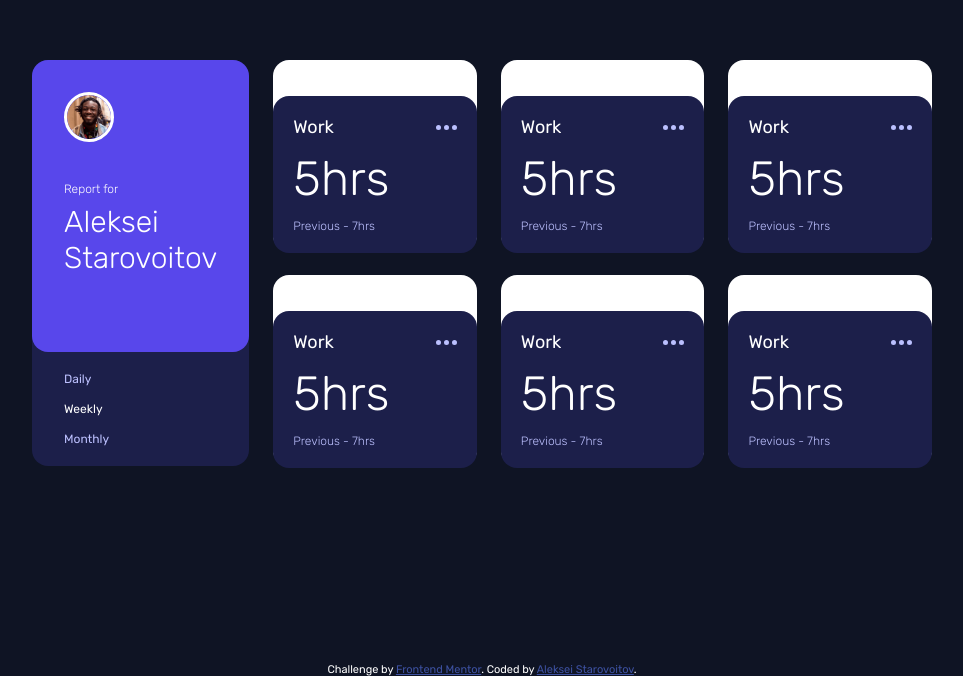
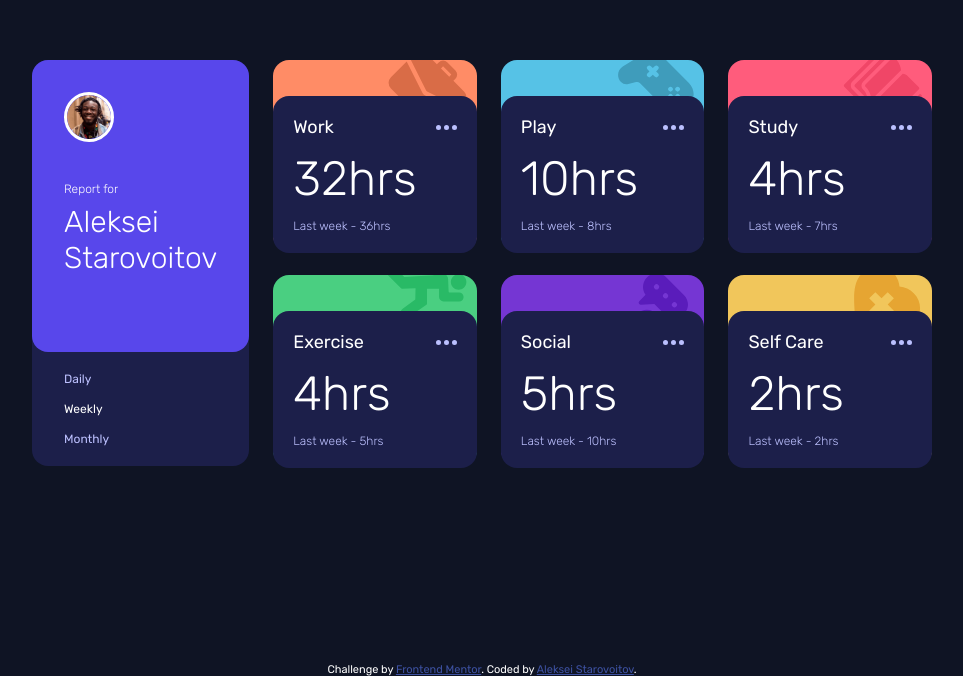
Before and after one commit to Aleksei-89ST/Time-tracking, a plain HTML site: page index.html in a window 1280 px wide. Shown: the part 137-813 px from the top of the page, without its empty margins (158-1121 px from the left). Drawn offline with Linux system fonts and the light colour scheme.

Commit message:
готово - заливаю на хостинг

```diff
--- a/app.js
+++ b/app.js
@@ -0,0 +1,93 @@
+async function getDashboardData(url = "/data.json") {
+  const response = await fetch(url);
+  const data = await response.json();
+
+  return data;
+}
+
+class DashboardItem {
+  static PERIODS = {
+    daily: "day",
+    weekly: "week",
+    monthly: "month",
+  };
+  // Создал конкректную карточку - куда её отправляю и в каком виде
+  constructor(data, container = ".dashboard__content", view = "weekly") {
+    this.data = data;
+    this.container = document.querySelector(container);
+    this.view = view;
+
+    this._createMarkup();
+  }
+
+  _createMarkup() {
+    const { title, timeframes } = this.data;
+
+    const id = title.toLowerCase().replace(/ /g, "-");
+    const { current, previous } = timeframes[this.view.toLowerCase()];
+
+    // По id формирую цвет по конкретному заголовку
+    this.container.insertAdjacentHTML(
+      "beforeend",
+      `
+            <div class="dashboard__item dashboard__item--${id}">
+                <article class="tracking-card">
+                    <header class="tracking-card__header">
+                        <h4 class="tracking-card__title">${title}</h4>
+                        <img class="tracking-card__menu" src="images/icon-ellipsis.svg" alt="menu">
+                    </header>
+                    <div class="tracking-card__body">
+                        <div class="tracking-card__time">
+                            ${current}hrs
+                        </div>
+                        <div class="tracking-card__prev-period">
+                            Last ${
+                              DashboardItem.PERIODS[this.view]
+                            } - ${previous}hrs
+                        </div>
+                    </div>
+                </article>
+            </div>
+        `
+    );
+
+    this.time = this.container.querySelector(
+      `.dashboard__item--${id} .tracking-card__time`
+    );
+    this.prev = this.container.querySelector(
+      `.dashboard__item--${id} .tracking-card__prev-period`
+    );
+  }
+  // метод принимает отображения на то - куда кликаю
+  changeView(view) {
+    this.view = view.toLowerCase();
+    const { current, previous } = this.data.timeframes[this.view.toLowerCase()];
+
+    this.time.innerText = `${current}hrs`;
+    this.prev.innerText = `Last ${
+      DashboardItem.PERIODS[this.view]
+    } - ${previous}hrs`;
+  }
+}
+
+document.addEventListener("DOMContentLoaded", () => {
+  // получил данные
+  getDashboardData().then((data) => {
+    //использовал данные - просто отрисовал и сохранил в отдельную колекцию
+    const activities = data.map((activity) => new DashboardItem(activity));
+
+    const selectors = document.querySelectorAll(".view-selector__item");
+    selectors.forEach((selector) =>
+      // обработчик события на клик - на кого бы не кликнули сделать активное состояние кнопки -обойди все их состояния и вызови изменения
+      selector.addEventListener("click", function () {
+        selectors.forEach((sel) =>
+          sel.classList.remove("view-selector__item--active")
+        );
+        selector.classList.add("view-selector__item--active");
+
+        const currentView = selector.innerText.trim().toLowerCase();
+        activities.forEach((activity) => activity.changeView(currentView));
+      })
+    );
+  });
+});
--- a/index.html
+++ b/index.html
@@ -47,104 +47,6 @@
             <div class="view-selector__item">Monthly</div>
           </div>
         </div>
-        <div class="dashboard__item">
-          <article class="tracking-card">
-            <header class="tracking-card__header">
-              <h4 class="tracking-card__title">Work</h4>
-              <img
-                class="tracking-card__menu"
-                src="images/icon-ellipsis.svg"
-                alt="menu"
-              />
-            </header>
-            <div class="tracking-card__body">
-              <div class="tracking-card__time">5hrs</div>
-              <div class="tracking-card__prev-period">Previous - 7hrs</div>
-            </div>
-          </article>
-        </div>
-
-        <div class="dashboard__item">
-          <article class="tracking-card">
-            <header class="tracking-card__header">
-              <h4 class="tracking-card__title">Work</h4>
-              <img
-                class="tracking-card__menu"
-                src="images/icon-ellipsis.svg"
-                alt="menu"
-              />
-            </header>
-            <div class="tracking-card__body">
-              <div class="tracking-card__time">5hrs</div>
-              <div class="tracking-card__prev-period">Previous - 7hrs</div>
-            </div>
-          </article>
-        </div>
-
-        <div class="dashboard__item">
-          <article class="tracking-card">
-            <header class="tracking-card__header">
-              <h4 class="tracking-card__title">Work</h4>
-              <img
-                class="tracking-card__menu"
-                src="images/icon-ellipsis.svg"
-                alt="menu"
-              />
-            </header>
-            <div class="tracking-card__body">
-              <div class="tracking-card__time">5hrs</div>
-              <div class="tracking-card__prev-period">Previous - 7hrs</div>
-            </div>
-          </article>
-        </div>
-        <div class="dashboard__item">
-          <article class="tracking-card">
-            <header class="tracking-card__header">
-              <h4 class="tracking-card__title">Work</h4>
-              <img
-                class="tracking-card__menu"
-                src="images/icon-ellipsis.svg"
-                alt="menu"
-              />
-            </header>
-            <div class="tracking-card__body">
-              <div class="tracking-card__time">5hrs</div>
-              <div class="tracking-card__prev-period">Previous - 7hrs</div>
-            </div>
-          </article>
-        </div>
-        <div class="dashboard__item">
-          <article class="tracking-card">
-            <header class="tracking-card__header">
-              <h4 class="tracking-card__title">Work</h4>
-              <img
-                class="tracking-card__menu"
-                src="images/icon-ellipsis.svg"
-                alt="menu"
-              />
-            </header>
-            <div class="tracking-card__body">
-              <div class="tracking-card__time">5hrs</div>
-              <div class="tracking-card__prev-period">Previous - 7hrs</div>
-            </div>
-          </article>
-        </div>
-        <div class="dashboard__item">
-          <article class="tracking-card">
-            <header class="tracking-card__header">
-              <h4 class="tracking-card__title">Work</h4>
-              <img
-                class="tracking-card__menu"
-                src="images/icon-ellipsis.svg"
-                alt="menu"
-              />
-            </header>
-            <div class="tracking-card__body">
-              <div class="tracking-card__time">5hrs</div>
-              <div class="tracking-card__prev-period">Previous - 7hrs</div>
-            </div>
-          </article>
-        </div>
       </div>
     </section>
 
```
